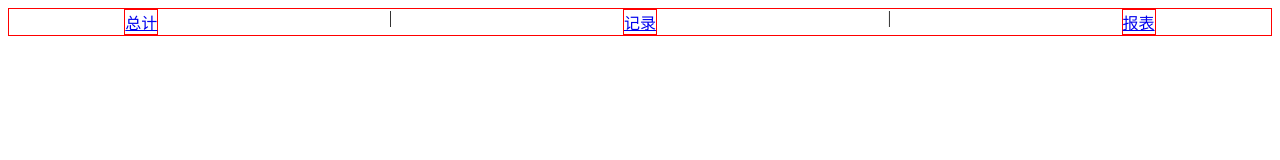
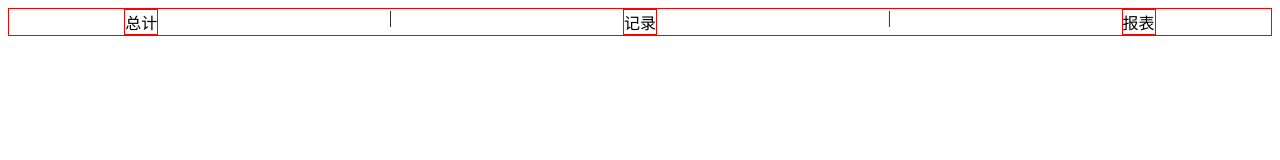
Before and after one commit to DevSuno/moze, a Vue app: page /#/total in a window 1280 px wide. Shown: the top 160 px of the page. Built offline with nearby package versions, Linux system fonts and the light colour scheme.

Commit message:
新增 reset 全局样式

```diff
--- /dev/null
+++ b/src/assets/style/reset.scss
@@ -0,0 +1,24 @@
+* {
+  margin: 0;
+  padding: 0;
+}
+
+* {
+  box-sizing: border-box;
+}
+
+a {
+  text-decoration: none;
+  color: inherit;
+}
+
+ul, ol {
+  list-style: none;
+}
+
+button, input {
+  font: inherit;
+}
+:focus {
+  outline: none;
+}
--- a/src/components/Nav.vue
+++ b/src/components/Nav.vue
@@ -19,6 +19,7 @@
 </script>
 
 <style lang="scss" scoped>
+    @import "~@/assets/style/reset.scss";
     nav {
         display: flex;
         justify-content: space-around;
```
